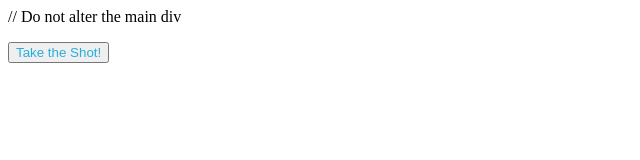
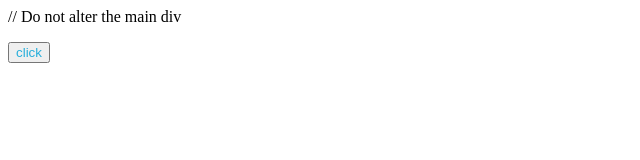
Before and after one commit to Sachin375/React-Assignment---2---Button-Action-with-Functional-Component---m2hpphb2lgt8, a React app: page / in a window 1280 px wide. Shown: the top 160 px of the page, without its empty margins (0-640 px from the left). Built offline with nearby package versions, Linux system fonts and the light colour scheme.

Commit message:
Update Home.js

```diff
--- a/src/components/Home.js
+++ b/src/components/Home.js
@@ -2,16 +2,13 @@ import React, { useState } from 'react'
 
 function Home() {
   const [data, setData] = useState();
-  const [val, setVal] = useState("hidden");
   const shoot = () => {
-
     setData("Hello, I've learnt to use the full-stack evaluation tool. This makes me so happy");
-    setVal("visible");
   }
   return (
     <div>
-      <p id="para" style={{visibility:val}}>{data}</p>
-      <button id="click" onClick={shoot}>Take the Shot!</button>
+      <p id="para">{data}</p>
+      <button id="click" onClick={shoot}>click</button>
     </div>
   )
 }
```
